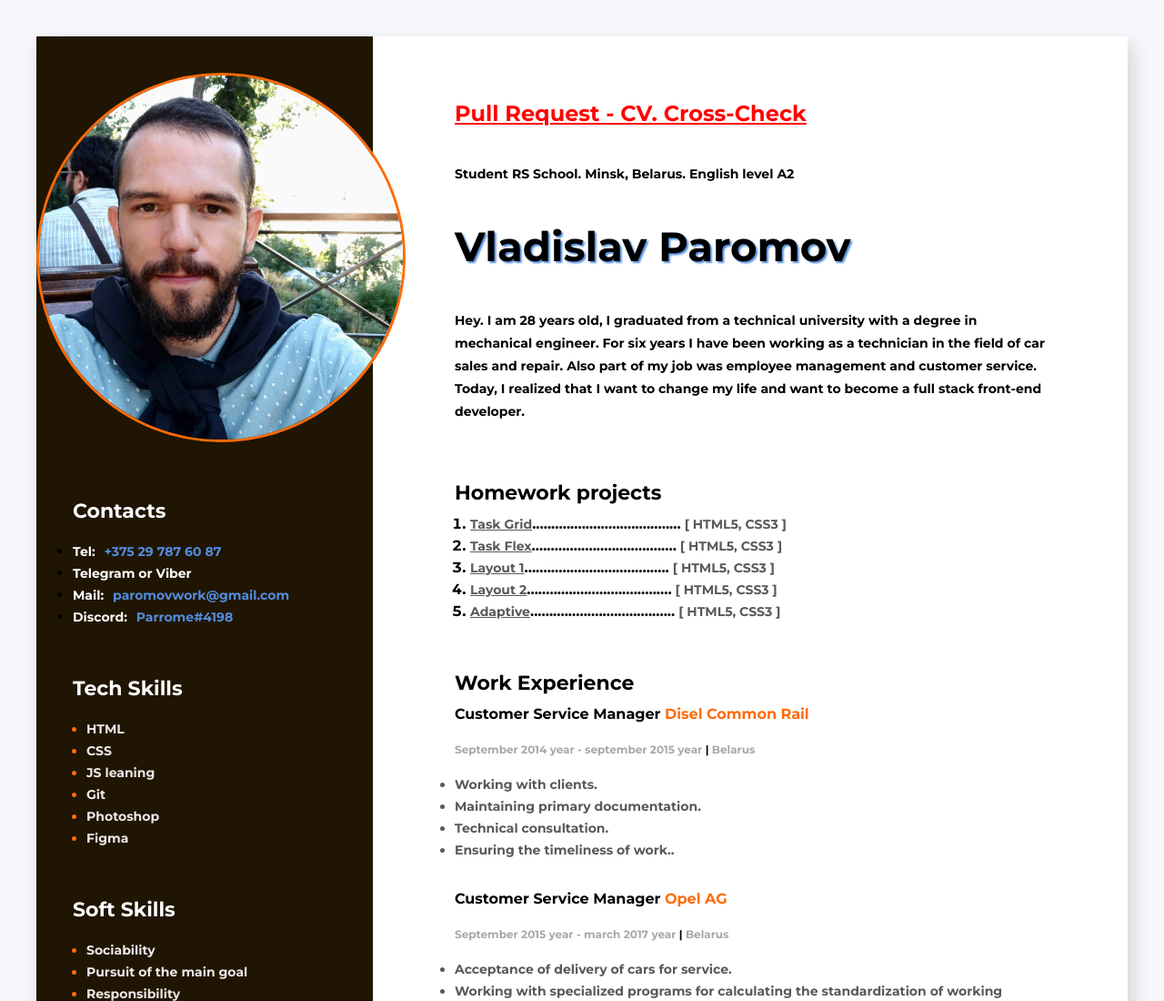
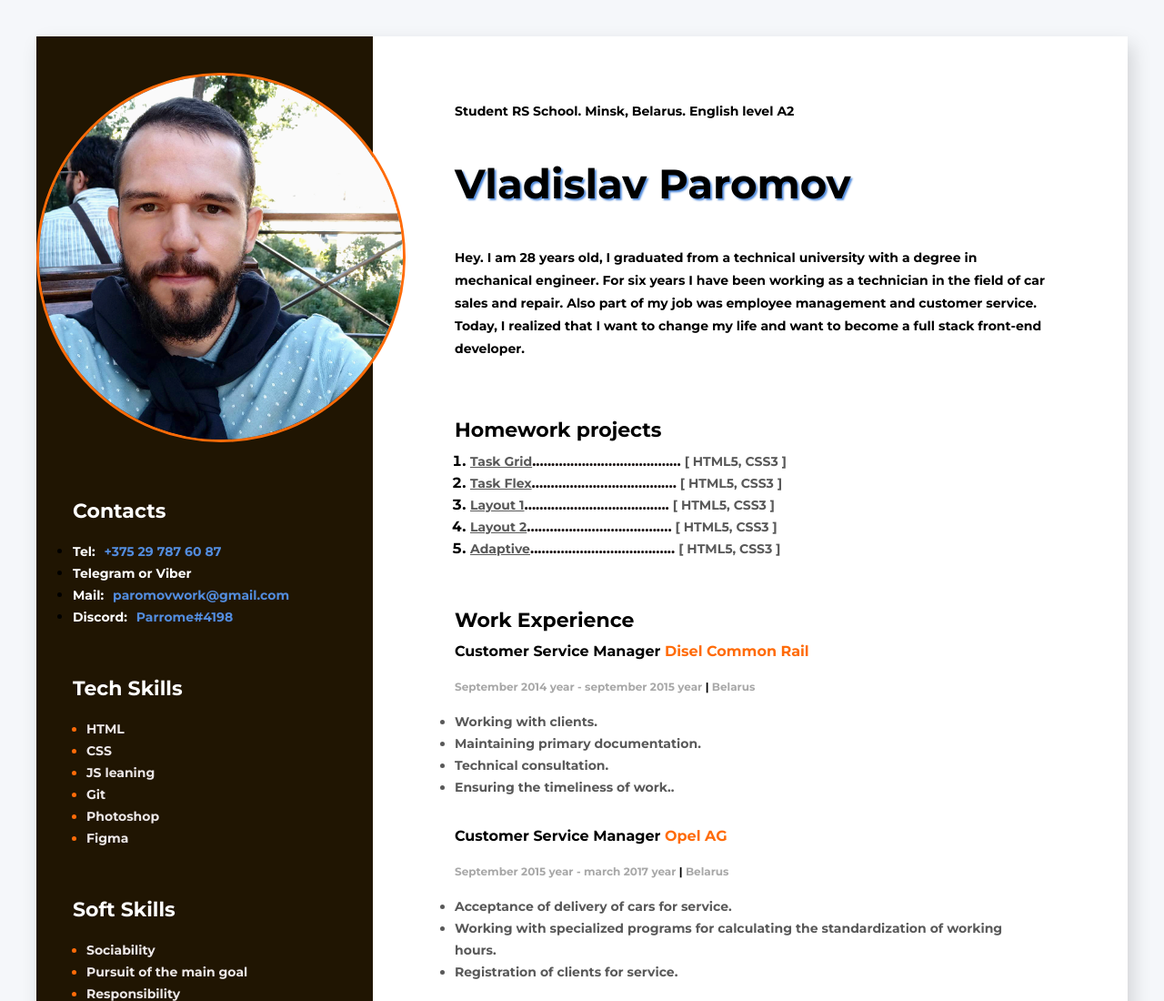
Before and after one commit to Parrome/rsschool-cv, a plain HTML site: page index.html in a window 1280 px wide. Shown: the top 1100 px of the page at 91% size. Drawn offline with Linux system fonts and the light colour scheme.

Commit message:
fix: delete link

```diff
--- a/css/styles.css
+++ b/css/styles.css
@@ -107,9 +107,7 @@
   .soft-skils-text {
     color: #ece7e7;
   }
-  .boxlink {
-    padding-bottom: 40px;
-  }
+
   .link {
     color: red;
   }
--- a/index.html
+++ b/index.html
@@ -82,7 +82,6 @@
         <div class="about-me-container">
           <!-- about me main container -->
           <article class="info-container">
-            <h2 class="boxlink" ><a class="link" href="https://github.com/Parrome/rsschool-cv/pull/5">Pull Request - CV. Cross-Check</a></h2>
             <h2 class="profession">Student RS School. Minsk, Belarus. English level A2</h2>
             <h1 class="name">Vladislav Paromov</h1>
             <div class="description">
```
